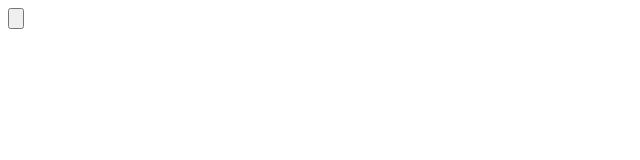
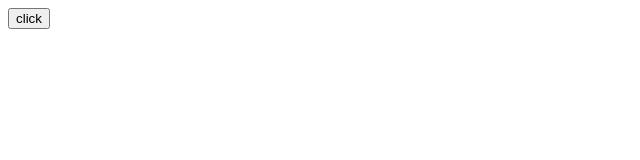
Before and after one commit to jiaoyang623/jiaoyang623.github.io, a plain HTML site: page alpha/index.html in a window 1280 px wide. Shown: the full height of the page, 0-640 px from the left. Drawn offline with Linux system fonts and the light colour scheme.

Commit message:
modified:   index.html

```diff
--- a/alpha/index.html
+++ b/alpha/index.html
@@ -11,7 +11,7 @@ function show(){
 </head>
 <body>
 
-<input type="button" onclick="show();" />
+<input type="button" onclick="show();" value="click"/>
 
 </body>
 </html>
```
